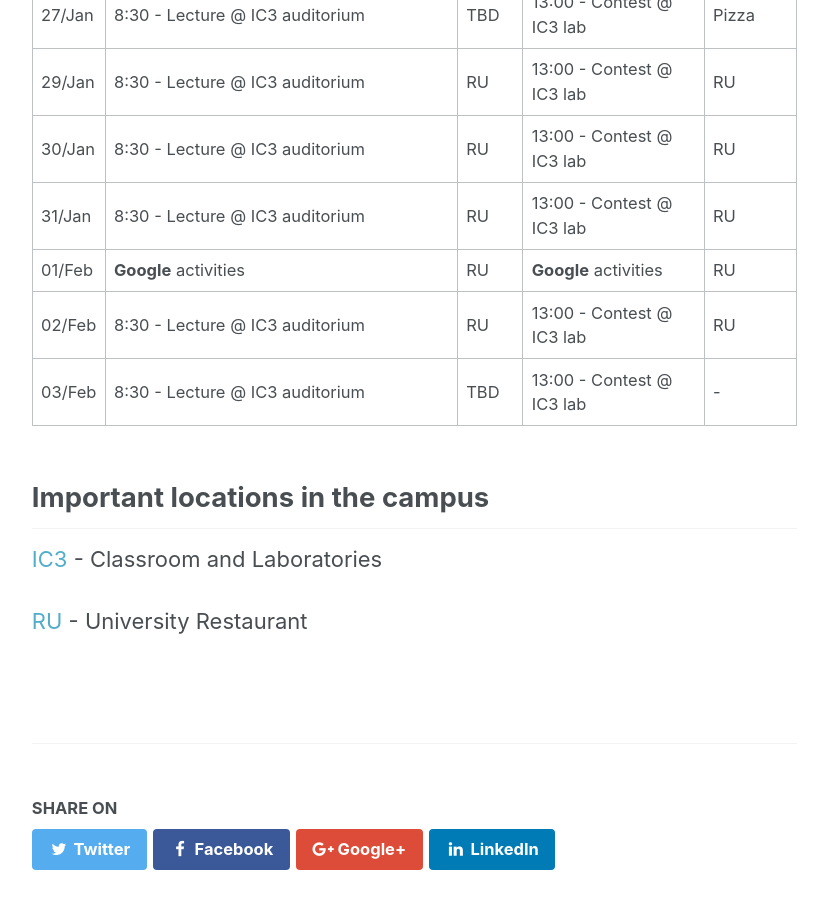
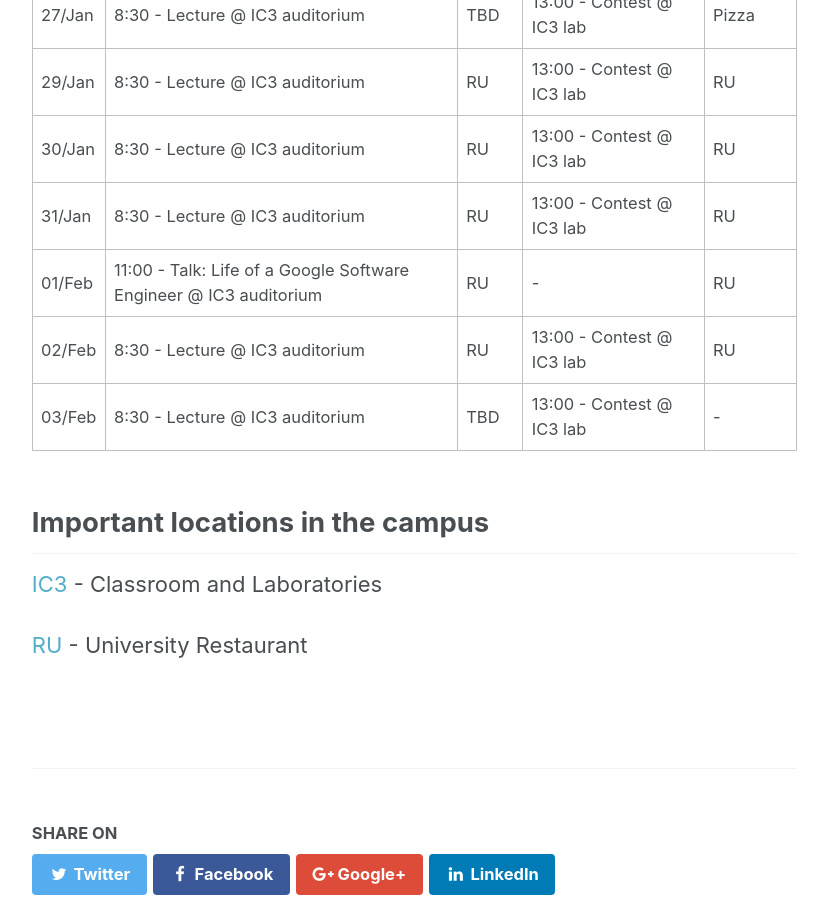
Before and after one commit to rjazevedo/BrazilianICPCSummerSchool2018, a Jekyll site: the page built from schedule.md, in a window 1280 px wide and 900 px high, scrolled down 1205 px. Shown: the whole window, without its empty margins (252-1080 px from the left). Built offline with Jekyll 4.4.1, drawn with Linux system fonts in a browser that asks for light colours.

Commit message:
included Google Talk

```diff
--- a/schedule.md
+++ b/schedule.md
@@ -27,7 +27,7 @@ The table bellow show our preliminary schedule:
 |29/Jan|8:30 - Lecture @ IC3 auditorium|RU|13:00 - Contest @ IC3 lab|RU|
 |30/Jan|8:30 - Lecture @ IC3 auditorium|RU|13:00 - Contest @ IC3 lab|RU|
 |31/Jan|8:30 - Lecture @ IC3 auditorium|RU|13:00 - Contest @ IC3 lab|RU|
-|01/Feb|**Google** activities|RU|**Google** activities|RU|
+|01/Feb|11:00 - Talk: Life of a Google Software Engineer @ IC3 auditorium|RU|-|RU|
 |02/Feb|8:30 - Lecture @ IC3 auditorium|RU|13:00 - Contest @ IC3 lab|RU|
 |03/Feb|8:30 - Lecture @ IC3 auditorium|TBD|13:00 - Contest @ IC3 lab|-|
 
```
